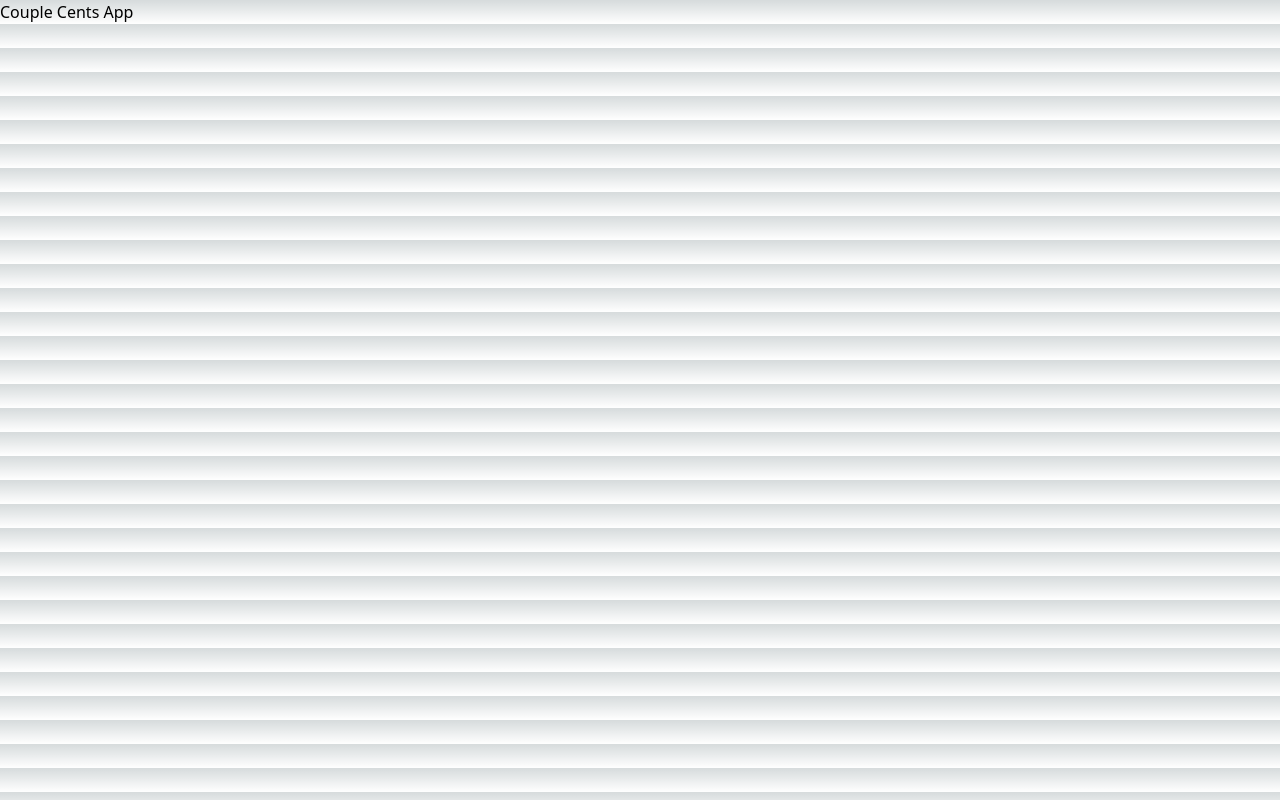
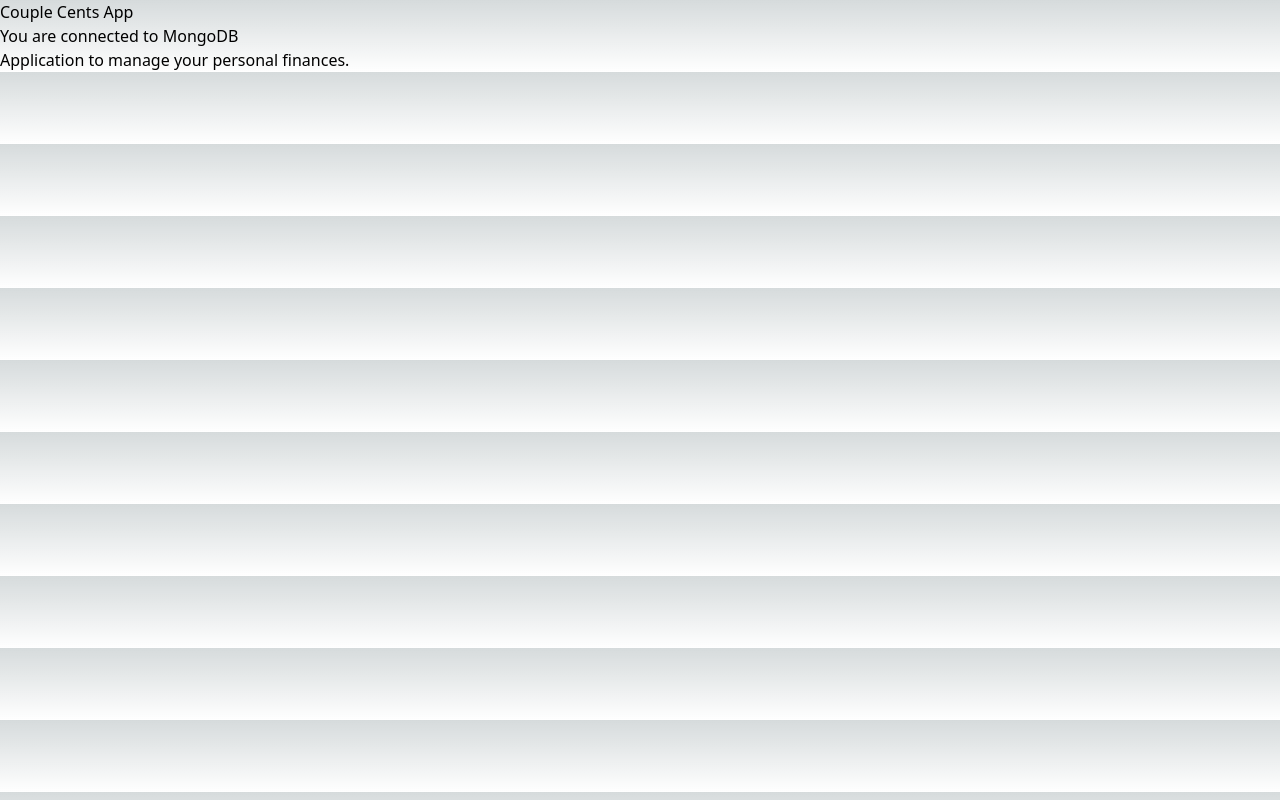
Before and after one commit to egarcia-p/couple-cents, a Next.js app: page / in a window 1280 px wide. Built offline with nearby package versions, Linux system fonts and the light colour scheme; no server answers.

Commit message:
Add - mongo db integration

```diff
--- /dev/null
+++ b/lib/data.ts
@@ -0,0 +1,29 @@
+import clientPromise from "./mongodb";
+import type { InferGetServerSidePropsType, GetServerSideProps } from "next";
+
+type ConnectionStatus = {
+  isConnected: boolean;
+};
+
+export async function getServerSideProps() {
+  try {
+    await clientPromise;
+    // `await clientPromise` will use the default database passed in the MONGODB_URI
+    // However you can use another database (e.g. myDatabase) by replacing the `await clientPromise` with the following code:
+    //
+    // `const client = await clientPromise`
+    // `const db = client.db("myDatabase")`
+    //
+    // Then you can execute queries against your database like so:
+    // db.find({}) or any of the MongoDB Node Driver commands
+
+    return {
+      isConnected: true,
+    };
+  } catch (e) {
+    console.error(e);
+    return {
+      isConnected: false,
+    };
+  }
+}
--- /dev/null
+++ b/lib/mongodb.ts
@@ -0,0 +1,39 @@
+import { MongoClient, ServerApiVersion } from "mongodb";
+
+if (!process.env.MONGODB_URI) {
+  throw new Error('Invalid/Missing environment variable: "MONGODB_URI"');
+}
+
+const uri = process.env.MONGODB_URI;
+const options = {
+  serverApi: {
+    version: ServerApiVersion.v1,
+    strict: true,
+    deprecationErrors: true,
+  },
+};
+
+let client;
+let clientPromise: Promise<MongoClient>;
+
+if (process.env.NODE_ENV === "development") {
+  // In development mode, use a global variable so that the value
+  // is preserved across module reloads caused by HMR (Hot Module Replacement).
+  let globalWithMongo = global as typeof globalThis & {
+    _mongoClientPromise?: Promise<MongoClient>;
+  };
+
+  if (!globalWithMongo._mongoClientPromise) {
+    client = new MongoClient(uri, options);
+    globalWithMongo._mongoClientPromise = client.connect();
+  }
+  clientPromise = globalWithMongo._mongoClientPromise;
+} else {
+  // In production mode, it's best to not use a global variable.
+  client = new MongoClient(uri, options);
+  clientPromise = client.connect();
+}
+
+// Export a module-scoped MongoClient promise. By doing this in a
+// separate module, the client can be shared across functions.
+export default clientPromise;
--- a/package.json
+++ b/package.json
@@ -9,6 +9,7 @@
     "lint": "next lint"
   },
   "dependencies": {
+    "mongodb": "^6.5.0",
     "next": "14.2.3",
     "react": "^18",
     "react-dom": "^18"
--- a/src/app/page.tsx
+++ b/src/app/page.tsx
@@ -1,3 +1,34 @@
-export default function Page() {
-  return <h1>Couple Cents App</h1>;
+import Head from "next/head";
+import { getServerSideProps } from "../../lib/data";
+
+type ConnectionStatus = {
+  isConnected: boolean;
+};
+
+export default async function Home() {
+  const { isConnected } = await getServerSideProps();
+
+  return (
+    <div className="container">
+      <Head>
+        <title>Create Next App</title>
+        <link rel="icon" href="/favicon.ico" />
+      </Head>
+
+      <main>
+        <h1>Couple Cents App</h1>
+        {isConnected ? (
+          <h2 className="subtitle">You are connected to MongoDB</h2>
+        ) : (
+          <h2 className="subtitle">
+            You are NOT connected to MongoDB. Check the <code>README.md</code>{" "}
+            for instructions.
+          </h2>
+        )}
+        <p className="description">
+          Application to manage your personal finances.
+        </p>
+      </main>
+    </div>
+  );
 }
```
Also changed, not shown: 2 other files (tests, documents, lock files or other folders).
